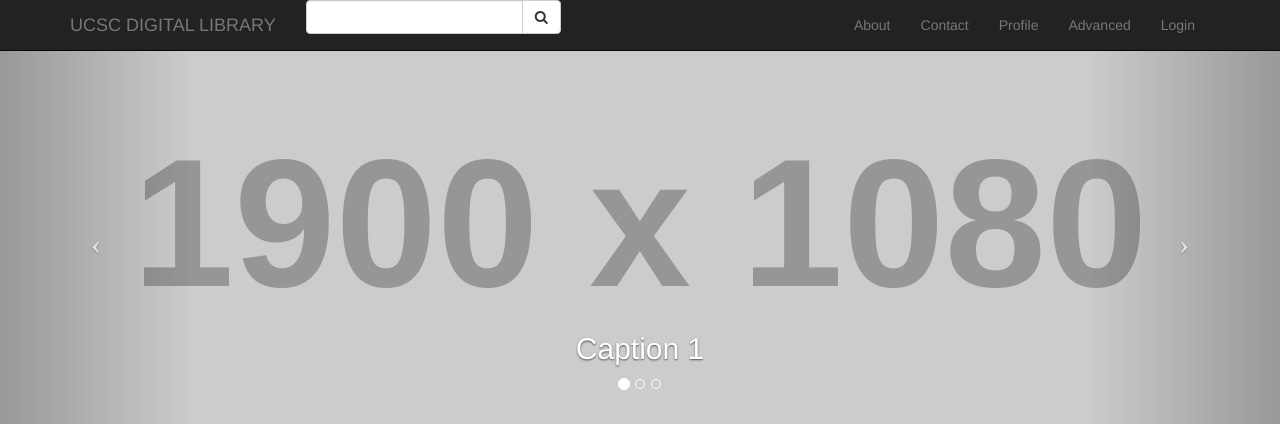
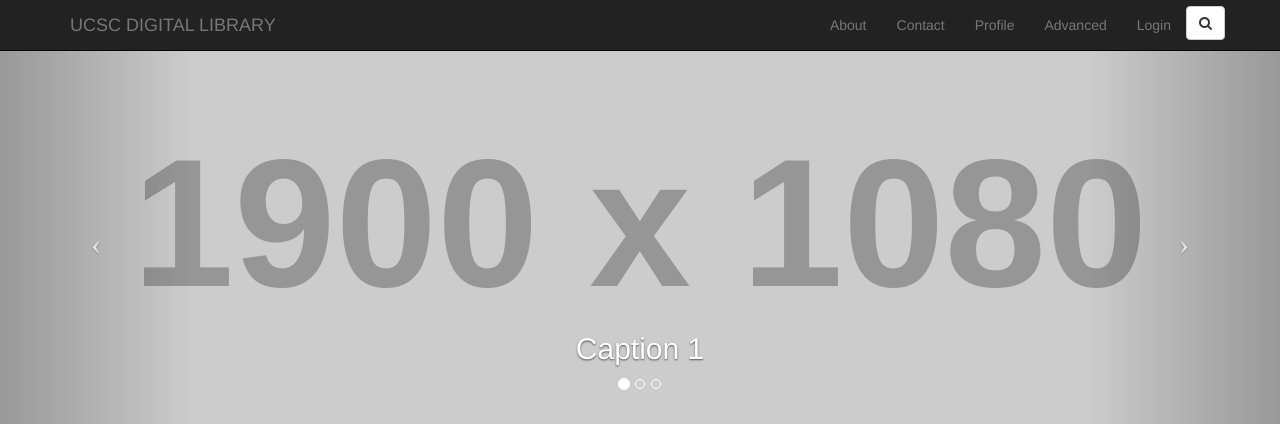
Before and after one commit to rhperera/pusthaka, a CodeIgniter app: page /index.php/posts/index in a window 1280 px wide. Shown: the top 424 px of the page. Run offline with CodeIgniter, Linux system fonts and the light colour scheme; data comes from the database, SQL or seed files in the repository; grey boxes labelled with a size stand in for pictures from a placeholder-image service; some libraries are stand-ins or nearby versions.

Commit message:
repositioned the search box and added toggle animation

```diff
--- a/application/views/navbar.php
+++ b/application/views/navbar.php
@@ -1,3 +1,8 @@
+<script>
+    function showSearch(){
+        $('#search').slideToggle();
+    }
+</script>
 <nav class="navbar navbar-inverse navbar-fixed-top" role="navigation">
     <div class="container">
         <!-- Brand and toggle get grouped for better mobile display -->
@@ -42,7 +47,6 @@
                    #<a href="; echo base_url(); echo 'posts/item/'; echo $row['material_id']; echo '>';echo $row['name'];
                 #echo   '</a>
 
-
                 }
                 else
                 {
@@ -51,22 +55,14 @@
 
                 }
                 ?>
+                <li>
+                    <button class="btn btn-default" type="button" onclick="showSearch();" style="position:relative; top:6px"><i class="fa fa-search"></i></button>
+                </li>
             </ul>
 
 		<!-- Blog Sidebar Widgets Column -->
 
-			        <div class="col-md-3 col-sm-6">
 
-            <!-- Blog Search Well -->
-
-                <div class="input-group">
-                    <input type="text" class="form-control">
-                        <span class="input-group-btn">
-                            <button class="btn btn-default" type="button"><i class="fa fa-search"></i></button>
-                        </span>
-                </div>
-                <!-- /.input-group -->
-			</div>
 
 
         </div>
@@ -77,6 +73,16 @@
     </div>
     <!-- /.container -->
 
+    <!--Search search -->
+
+    <input type="text" class="form-control" style="width:255px; position:fixed; right:3px; top:51px; display:none; border-radius:0px; border:2px solid #86A3EC; height:40px; font-size:17px" id="search" placeholder="Type here to search">
+    <style>
+                #search::-webkit-input-placeholder { font-style: italic; }
+                #search::-moz-placeholder { font-style: italic; }
+                #search::-ms-input-placeholder { font-style: italic; }
+    </style>
+
+
 
 
 
```
